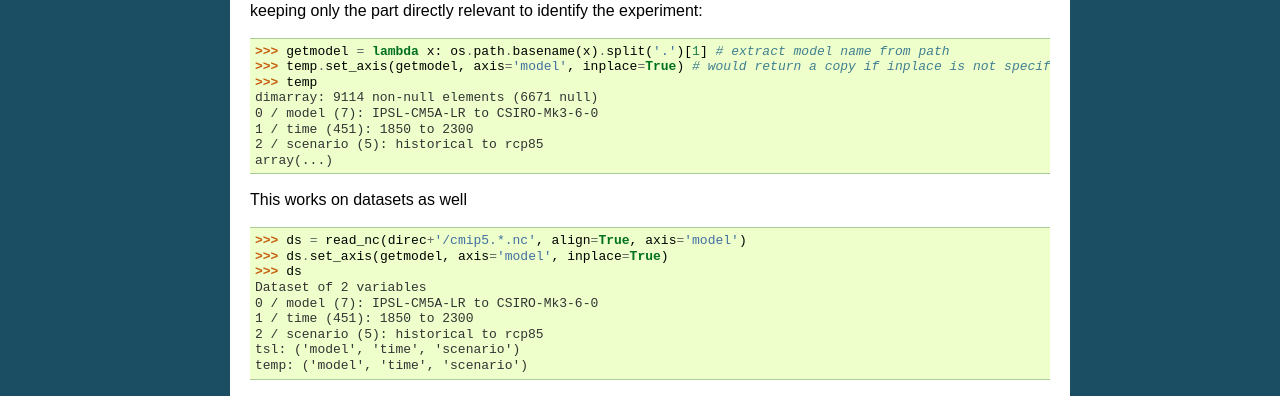
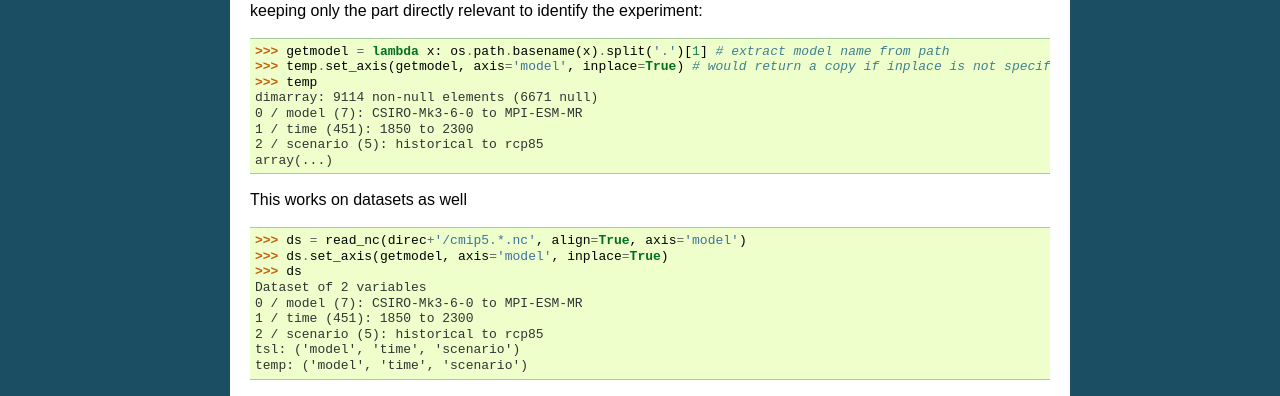
Before and after one commit to perrette/dimarray, a Sphinx documentation site: the page built from docs/_notebooks_rst/netcdf.rst, in a window 1280 px wide. Shown: the part 1077-1473 px from the top of the page. Built offline with Sphinx 7.4.7, drawn with Linux system fonts in a browser that asks for light colours; pages that are not in the unit, such as notebooks, are missing from menus.

Commit message:
- updated docstring and examples with sorted netCDF files when reading   with regular expression.

```diff
--- a/docs/_notebooks_rst/netcdf.rst
+++ b/docs/_notebooks_rst/netcdf.rst
@@ -66,7 +66,7 @@ directly relevant to identify the experiment:
 >>> temp.set_axis(getmodel, axis='model', inplace=True) # would return a copy if inplace is not specified
 >>> temp
 dimarray: 9114 non-null elements (6671 null)
-0 / model (7): IPSL-CM5A-LR to CSIRO-Mk3-6-0
+0 / model (7): CSIRO-Mk3-6-0 to MPI-ESM-MR
 1 / time (451): 1850 to 2300
 2 / scenario (5): historical to rcp85
 array(...)
@@ -77,7 +77,7 @@ This works on datasets as well
 >>> ds.set_axis(getmodel, axis='model', inplace=True)
 >>> ds
 Dataset of 2 variables
-0 / model (7): IPSL-CM5A-LR to CSIRO-Mk3-6-0
+0 / model (7): CSIRO-Mk3-6-0 to MPI-ESM-MR
 1 / time (451): 1850 to 2300
 2 / scenario (5): historical to rcp85
 tsl: ('model', 'time', 'scenario')
```
Also changed, not shown: docs/notebooks/netcdf.ipynb, 1 other file.
